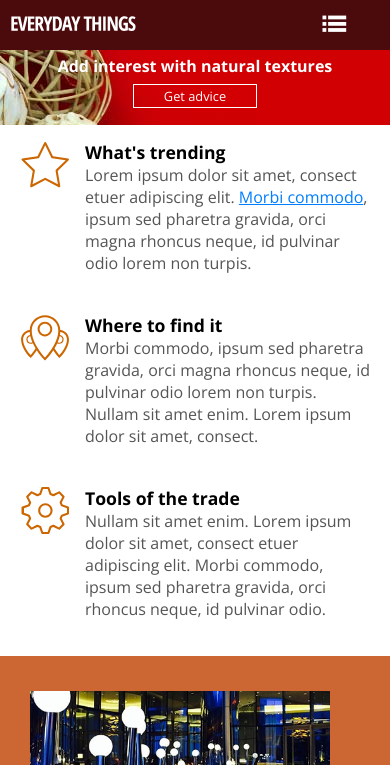
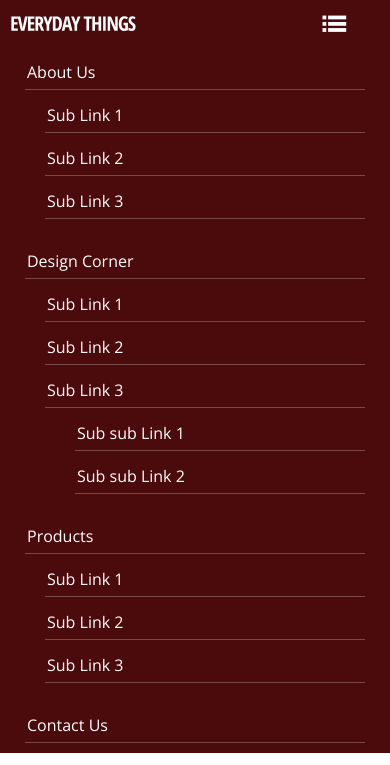
Before and after one commit to jrichardsz/nodejs-static-pages, a plain HTML site: page index.html in a window 390 px wide. Both pictures are taken after a click on the link 334 px from the left and 24 px from the top of the page. Shown: the top 765 px of the page. Drawn offline with nearby package versions, Linux system fonts and the light colour scheme.

Commit message:
mobile_menu_animated

```diff
--- a/index.html
+++ b/index.html
@@ -5,6 +5,8 @@
 		<meta name="viewport" content="width=device-width, initial-scale=1">
 		<title>Creating a Responsive Web Design</title>
 		<link rel="stylesheet" type="text/css" media="screen" href="css/screen.css">
+		<script type="text/javascript" src="js/jquery-2.2.0.min.js"></script>
+		<script type="text/javascript" src="js/design.js"></script>
 	</head>
 	<body>
 
--- a/js/design.js
+++ b/js/design.js
@@ -1,3 +1,22 @@
 /**
  * Created by codename on 2016-01-26.
  */
+
+$(document).ready(function(){
+    /* Definding selector */
+    $('nav a.mobile_menu').on('click', function(){
+
+        var currentNavHeight = $('nav').height();
+
+        if( currentNavHeight < 5 )
+        {
+            var newNavHeight = $('nav > ul').height() + 15;
+            $('nav').animate({'height':newNavHeight+'px'},750);
+        }
+        else
+        {
+            $('nav').animate({'height':'0px'},750);
+        }
+
+    });
+});
```
Also changed, not shown: 1 other file.
